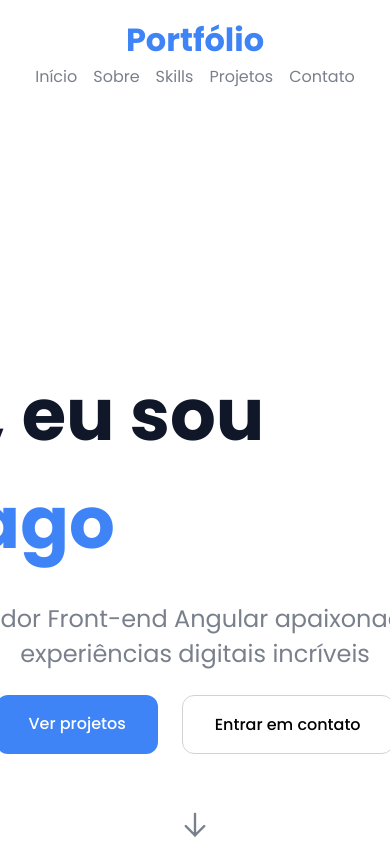
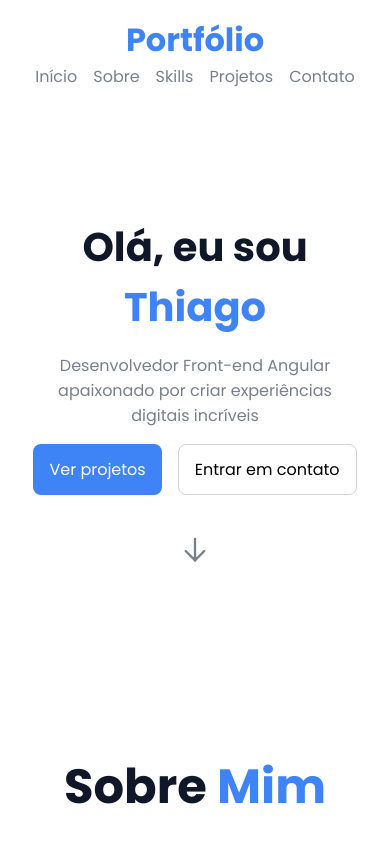
Before and after one commit to ThiagoSantos06/portfolio_thiago, an Angular app: page / in a window 390 px wide. Shown: the top 844 px of the page. Built offline with nearby package versions, Linux system fonts and the light colour scheme.

Commit message:
💄 style: Adicionar responsividade da intro

```diff
--- a/src/app/pages/intro/intro.css
+++ b/src/app/pages/intro/intro.css
@@ -14,7 +14,7 @@ section {
     display: flex;
     flex-direction: column;
     align-items: center;
-    gap: 1.5rem;
+    gap: 2rem;
 }
 
 .apresentation-title {
@@ -26,12 +26,6 @@ span {
     color: var(--color-1);
 }
 
-.buttons {
-    display: flex;
-    gap: 1.5rem;
-    justify-content: center;
-}
-
 .apresentation-paragraph {
     text-align: center;
     color: var(--color-2);
@@ -39,7 +33,15 @@ span {
     font-size: 1.5rem;
 }
 
+.buttons {
+    display: flex;
+    gap: 1.5rem;
+    justify-content: center;
+}
+
 .button-project {
+    display: flex;
+    align-items: center;
     background-color: var(--color-1);
     color: #fff;
     font-weight: 500;
@@ -55,6 +57,8 @@ span {
 }
 
 .button-contact {
+    display: flex;
+    align-items: center;
     border: 1px solid var(--color-8);
     background-color: white;
     color: var(--color-3);
@@ -93,3 +97,59 @@ span {
 .pi-arrow-down:hover {
     color: var(--color-3);
 }
+
+@media screen and (max-width: 768px) {
+    section {
+        padding: 19rem 0;
+    }
+
+    .content-intro {
+        gap: 1rem;
+    }
+
+    .apresentation-title {
+        font-size: 2.5rem;
+    }
+
+    .apresentation-paragraph {
+        width: 30rem;
+        font-size: 1rem;
+    }
+
+    .button-project {
+        font-weight: 400;
+        padding: 0.75rem 1rem;
+        border-radius: 0.5rem;
+    }
+
+    .button-contact {
+        font-weight: 400;
+        padding: 0.75rem 1rem;
+        border-radius: 0.5rem;
+    }
+
+    .pi-arrow-down {
+        margin-top: 1.5rem;
+    }
+}
+
+@media screen and (max-width: 480px) {
+    section {
+        padding: 7rem 0;
+    }
+
+    .apresentation-title {
+        text-align: center;
+        padding: 0 2rem;
+    }
+
+    .apresentation-paragraph {
+        width: auto;
+        padding: 0 2rem ;
+        font-size: 1rem;
+    }
+
+    .buttons {
+        gap: 1rem;
+    }
+}
--- a/src/app/pages/intro/intro.ts
+++ b/src/app/pages/intro/intro.ts
@@ -24,7 +24,7 @@ export class Intro implements AfterViewInit {
   scrollTo(link: string) {
     const section = document.getElementById(link);
     if (section) {
-      section.scrollIntoView({ behavior: 'smooth', block: 'center' });
+      section.scrollIntoView({ behavior: 'smooth', block: 'start' });
     }
   }
 
```
